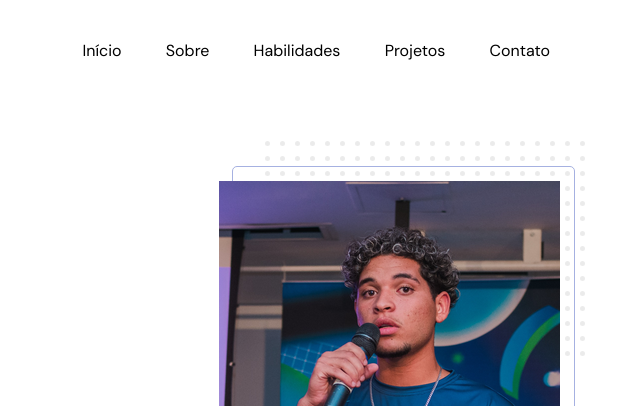
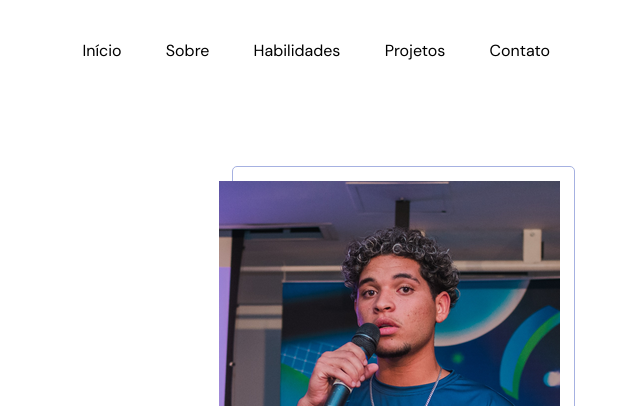
Before and after one commit to devGustavoCSantana/PortifolioGustavo, a plain HTML site: page index.html in a window 1280 px wide. Shown: the top 406 px of the page, 640-1280 px from the left. Drawn offline with Linux system fonts and the light colour scheme.

Commit message:
mensagem do commit

```diff
--- a/index.html
+++ b/index.html
@@ -9,6 +9,8 @@
     <title>Gustavo S. Portfólio</title>
     <!-- CSS -->
     <link rel="stylesheet" href="css/extends.css" />
+    <link rel="icon" type="image/png" href="assets/favicon.ico">
+
     <!-- Fonts -->
     <link rel="preconnect" href="https://fonts.googleapis.com" />
     <link rel="preconnect" href="https://fonts.gstatic.com" crossorigin />
@@ -61,7 +63,8 @@
       <div class="header__right">
         <div class="header__image">
           <img src="assets/image_resized_fixed.png" alt="Gustavo" class="Gustavo" />
-          <img src="assets/abstract.svg" alt="background" class="background" />
+          <link rel="icon" type="image/png" href="caminho/para/seu/favicon.png">
+
         </div>
       </div>
     </header>
```
Also changed, not shown: assets/favicon.ico (added).
